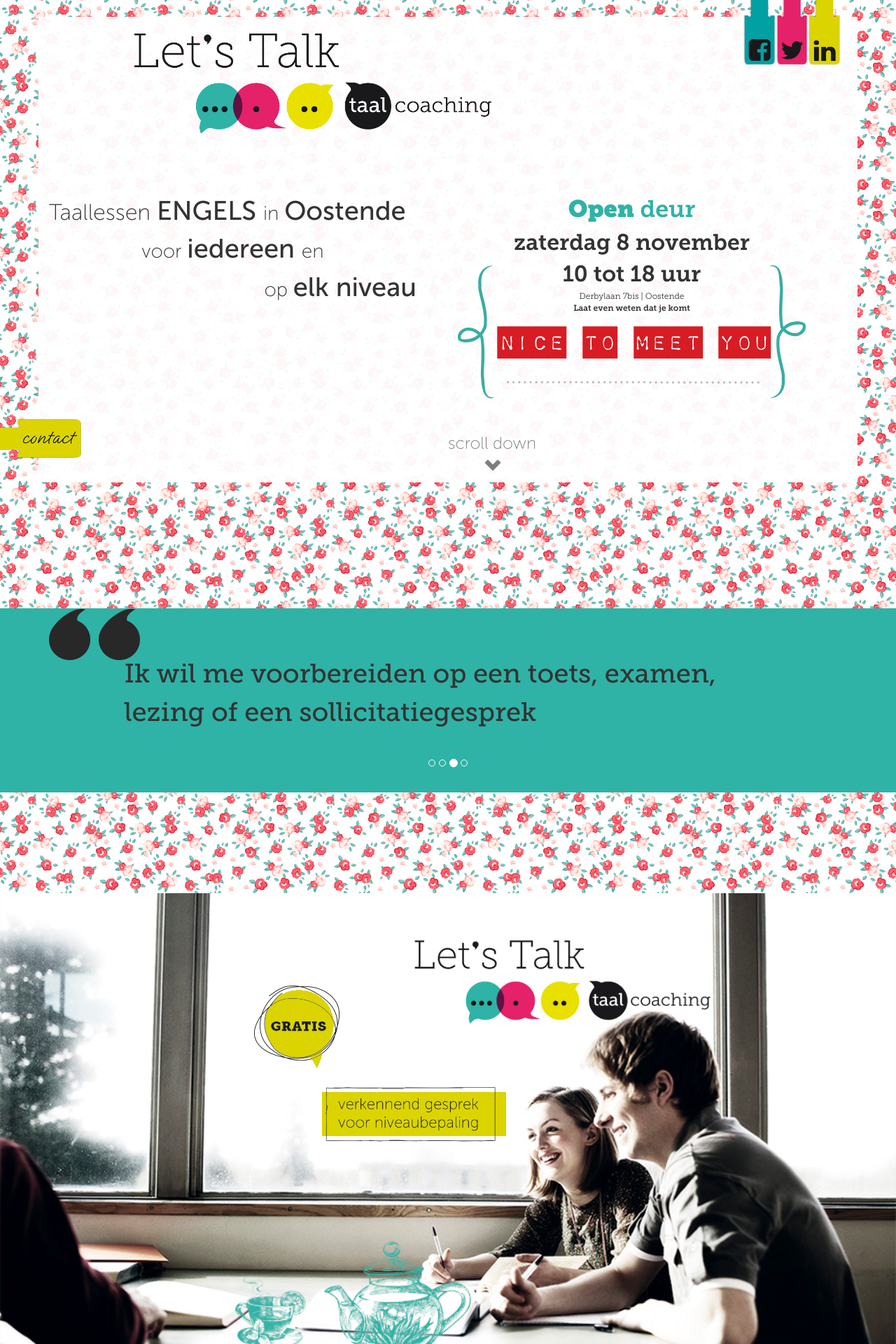
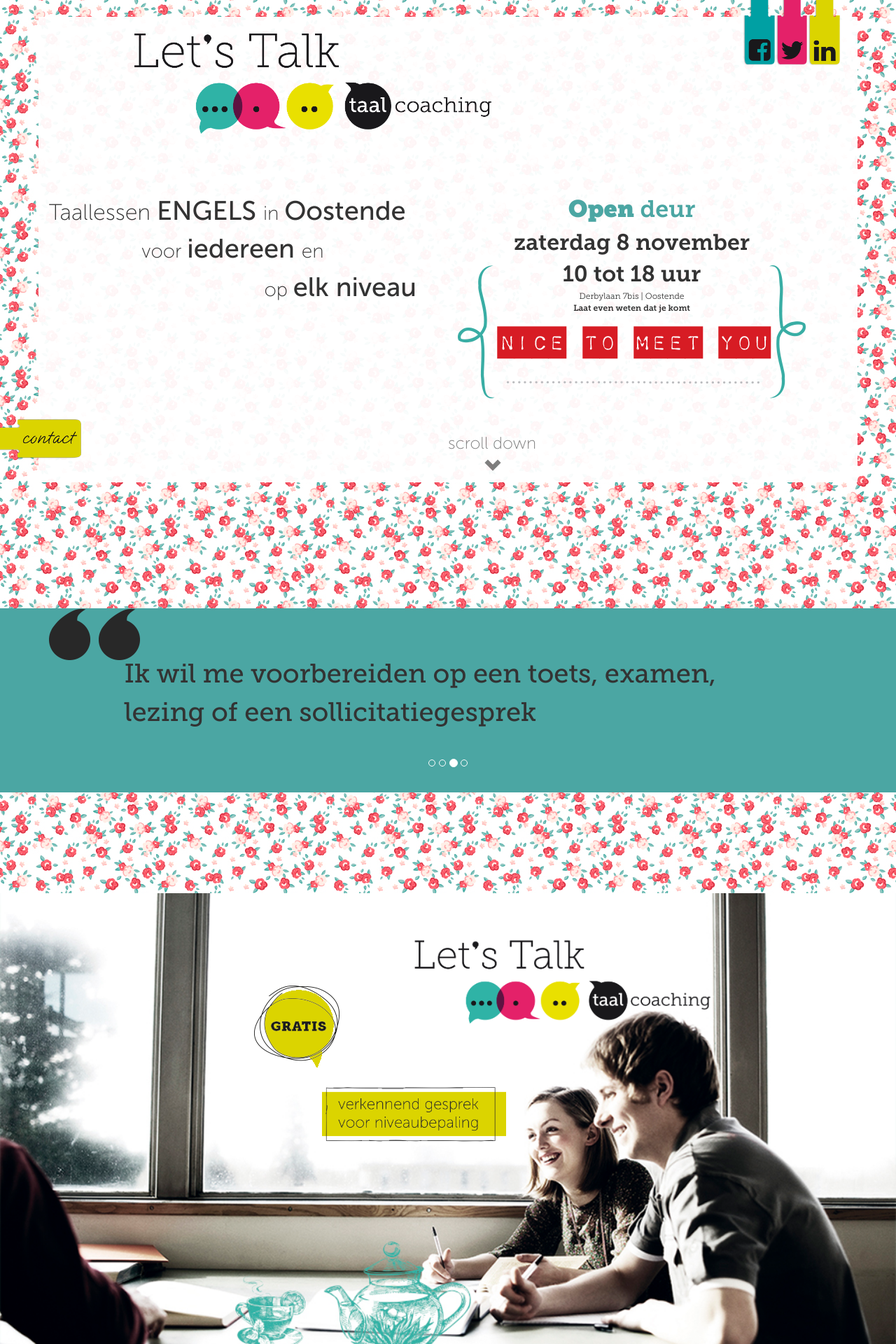
Before and after one commit to fabienne-segaert/fabienne-segaert.github.io, a Jekyll site: the page built from index.html, in a window 1280 px wide. Shown: the top 1920 px of the page at 70% size. Built offline with Jekyll 4.4.1, drawn with Linux system fonts in a browser that asks for light colours; nearby versions of some CDN libraries; Markdown is read by kramdown in place of the engine named in the settings.

Commit message:
aanpassing kleuren
volgens aanwijzingen van Marja

```diff
--- a/css/main.css
+++ b/css/main.css
@@ -2,9 +2,9 @@
 @import url("../fonts/stylesheet.css");
 
 .fnt_wht {            color: rgba( 255, 255, 255, 1.00); }
-.fnt_ylw {            color: rgba( 219, 212,   0, 1.00); }
-.fnt_grn {            color: rgba(  47, 179, 166, 1.00); }
-.fnt_red {            color: rgba( 228,  33, 105, 1.00); }
+.fnt_ylw {            color: rgba( 230, 223,   6, 1.00); }
+.fnt_grn {            color: rgba(  75, 166, 163, 1.00); }
+.fnt_red {            color: rgba( 196,  38, 103, 1.00); }
 .fnt_gry {            color: rgba( 127, 127, 127, 1.00); }
 
 .fnt_awe      {    font-family: "FontAwesome";   }
@@ -50,9 +50,9 @@ body {
     background: rgba( 255, 255, 255, 0.95);
 }
 
-.bck_ylw { background-color: rgba( 219, 212,   0, 1.00); }
-.bck_grn { background-color: rgba(  47, 179, 166, 1.00); }
-.bck_red { background-color: rgba( 228,  33, 105, 1.00); }
+.bck_ylw { background-color: rgba( 230, 223,   6, 1.00); }
+.bck_grn { background-color: rgba(  75, 166, 163, 1.00); }
+.bck_red { background-color: rgba( 196,  38, 103, 1.00); }
 .bck_wht { background-color: rgba( 255, 255, 255, 1.00); }
 
 
```
